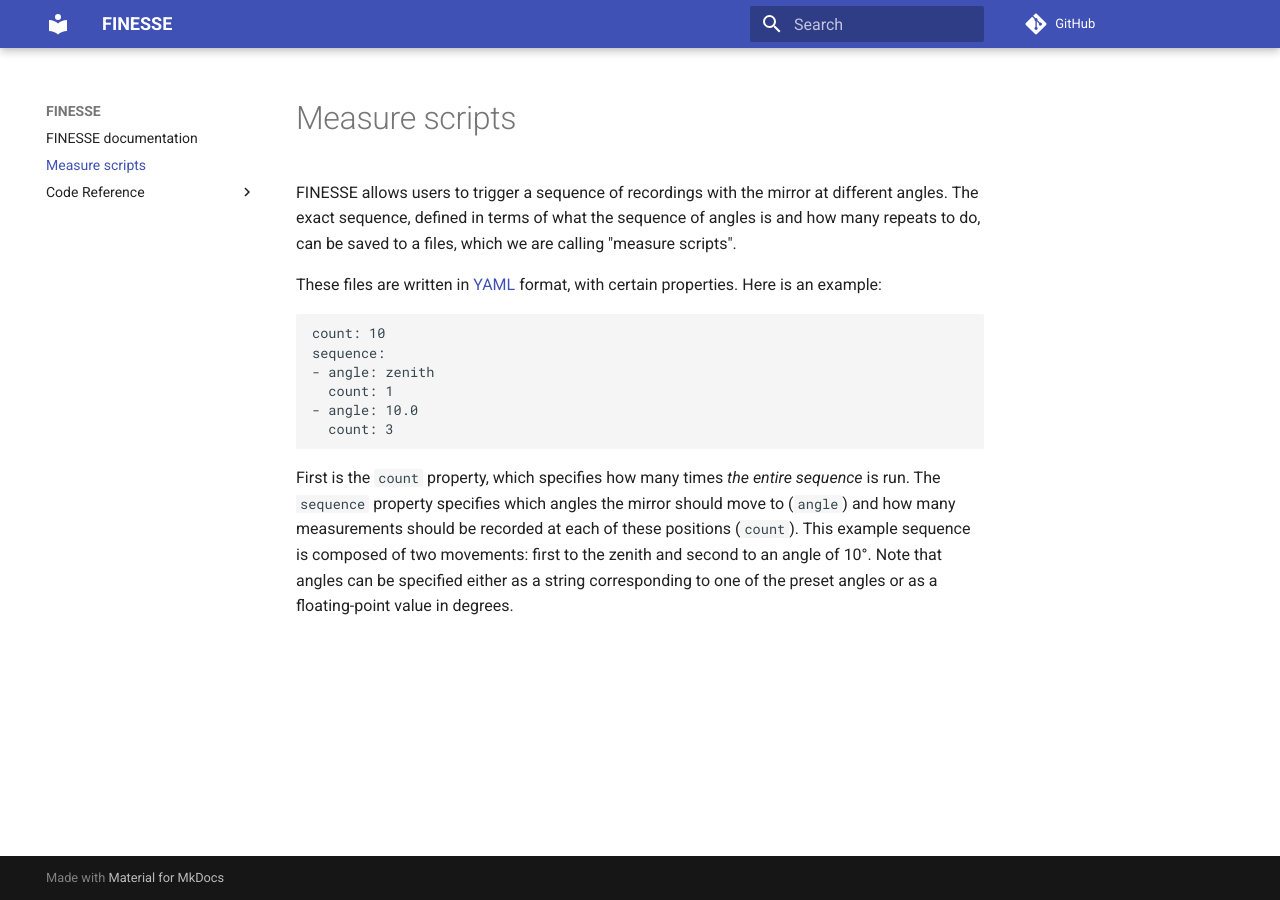
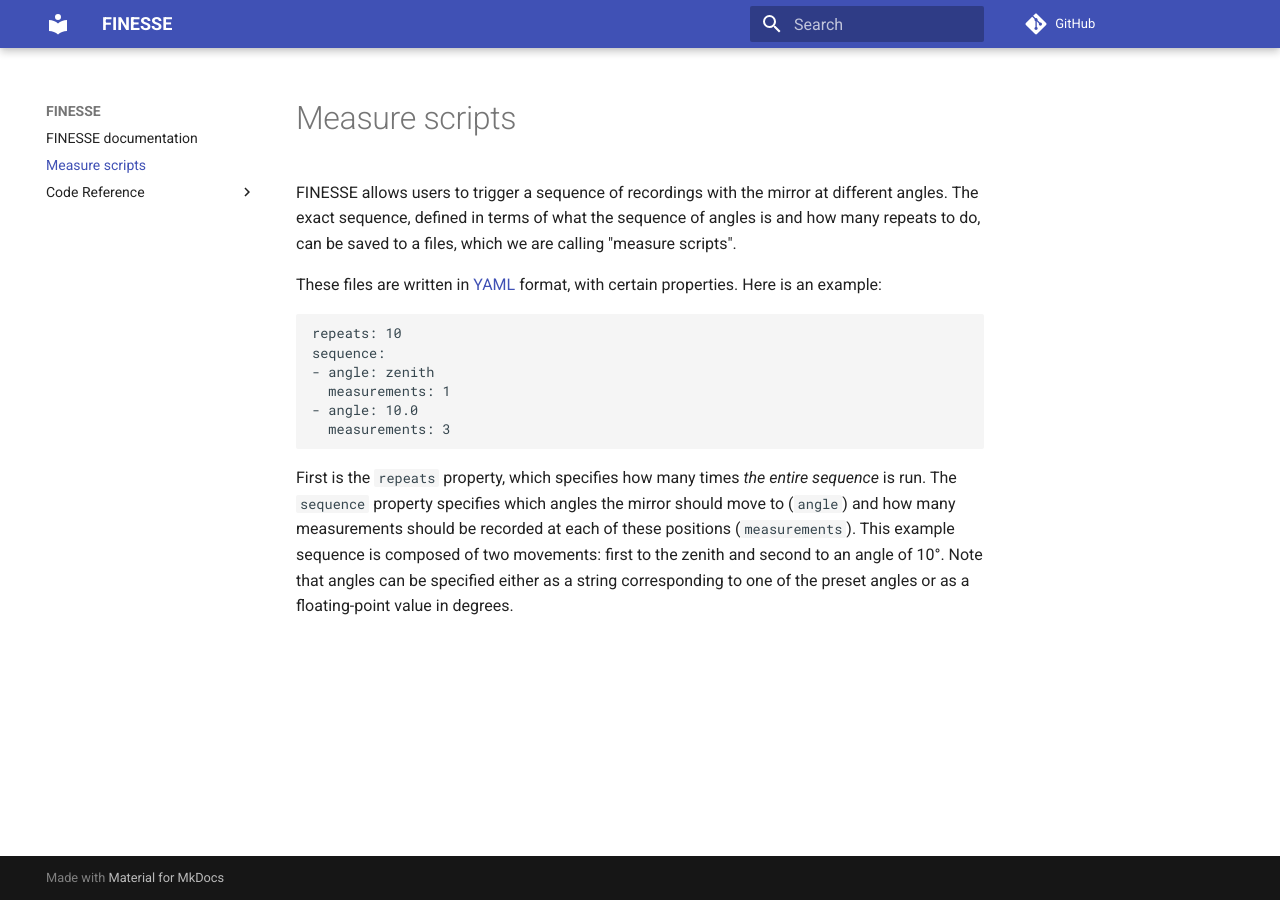
Before and after one commit to ImperialCollegeLondon/FINESSE, an MkDocs documentation site: the page built from docs/measure_scripts.md, in a window 1280 px wide. Built offline with MkDocs 1.6.1 and Material for MkDocs 9.7.7, drawn with Linux system fonts in a browser that asks for light colours; comment, search, counter and statistics services are not loaded.

Commit message:
Rename two different count fields

````diff
--- a/docs/measure_scripts.md
+++ b/docs/measure_scripts.md
@@ -8,17 +8,18 @@
 Here is an example:
 
 ```yaml
-count: 10
+repeats: 10
 sequence:
 - angle: zenith
-  count: 1
+  measurements: 1
 - angle: 10.0
-  count: 3
+  measurements: 3
 ```
 
-First is the `count` property, which specifies how many times *the entire sequence* is
+First is the `repeats` property, which specifies how many times *the entire sequence* is
 run. The `sequence` property specifies which angles the mirror should move to (`angle`)
-and how many measurements should be recorded at each of these positions (`count`). This
-example sequence is composed of two movements: first to the zenith and second to an
-angle of 10°. Note that angles can be specified either as a string corresponding to one
-of the preset angles or as a floating-point value in degrees.
+and how many measurements should be recorded at each of these positions
+(`measurements`). This example sequence is composed of two movements: first to the
+zenith and second to an angle of 10°. Note that angles can be specified either as a
+string corresponding to one of the preset angles or as a floating-point value in
+degrees.
````
Also changed, not shown: 2 other files.
